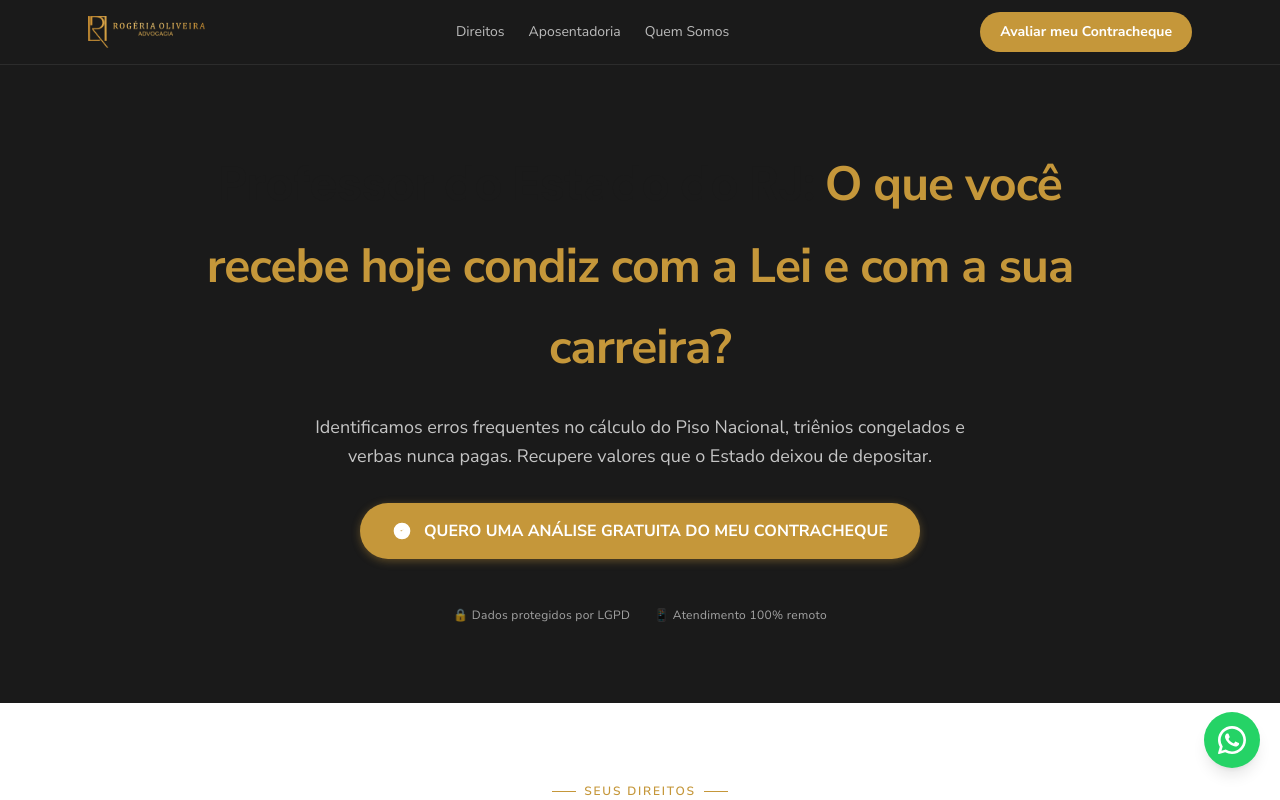
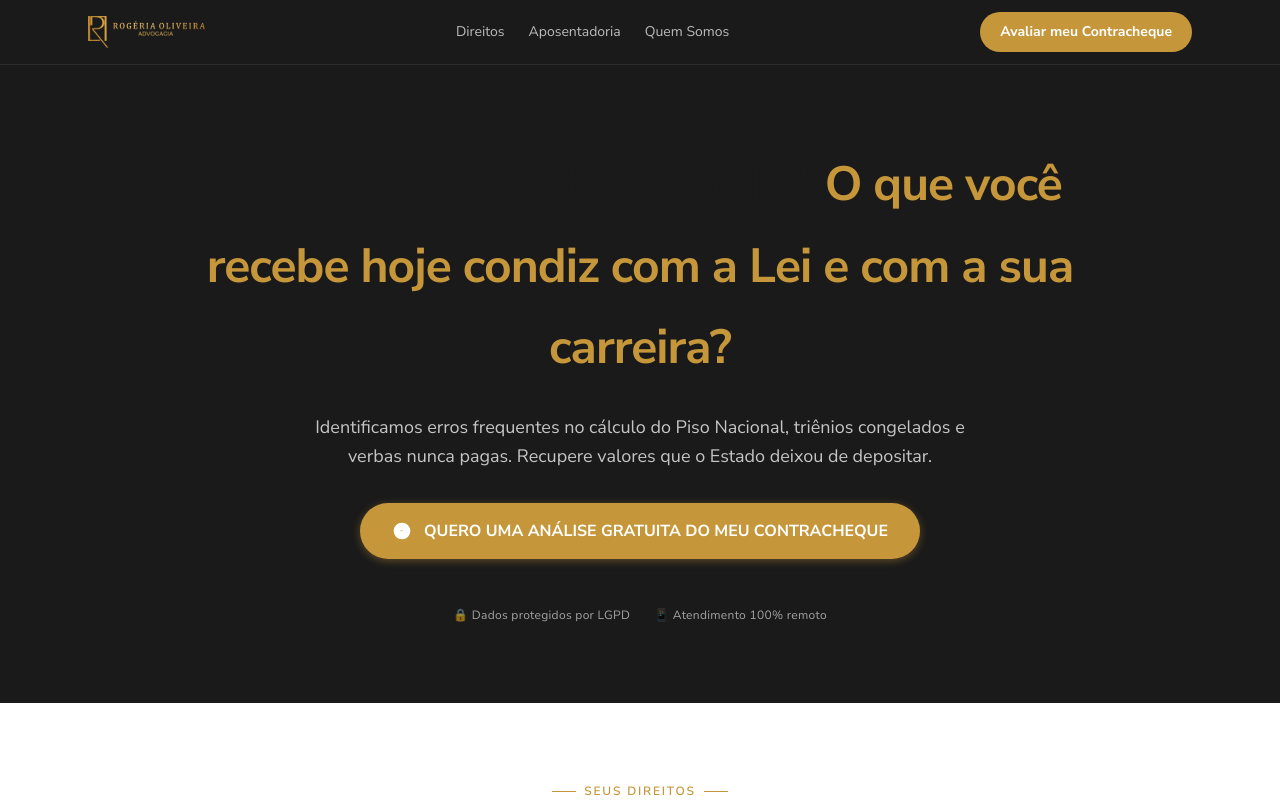
Before and after one commit to TDNobrega/siterogeria, a Next.js app: page /professores in a window 1280 px wide. Shown: the top 800 px of the page. Built offline with nearby package versions, Linux system fonts and the light colour scheme; a web font is replaced by a local one.

Commit message:
Remove WhatsApp float button and alternative WhatsApp CTA from professores page

```diff
--- a/src/pages/professores.tsx
+++ b/src/pages/professores.tsx
@@ -70,17 +70,6 @@ export default function Professores() {
           Analisar Agora
         </a>
       </div>
-
-      {/* WhatsApp Float */}
-      <a href={WA_URL} target="_blank" rel="noopener noreferrer"
-        className="fixed bottom-20 right-5 z-50 lg:bottom-8 w-14 h-14 bg-[#25D366]
-                   rounded-full flex items-center justify-center shadow-lg
-                   hover:scale-110 transition-transform">
-        <svg className="w-7 h-7" fill="white" viewBox="0 0 24 24">
-          <path d="M17.472 14.382c-.297-.149-1.758-.867-2.03-.967-.273-.099-.471-.148-.67.15-.197.297-.767.966-.94 1.164-.173.199-.347.223-.644.075-.297-.15-1.255-.463-2.39-1.475-.883-.788-1.48-1.761-1.653-2.059-.173-.297-.018-.458.13-.606.134-.133.298-.347.446-.52.149-.174.198-.298.298-.497.099-.198.05-.371-.025-.52-.075-.149-.669-1.612-.916-2.207-.242-.579-.487-.5-.669-.51-.173-.008-.371-.01-.57-.01-.198 0-.52.074-.792.372-.272.297-1.04 1.016-1.04 2.479 0 1.462 1.065 2.875 1.213 3.074.149.198 2.096 3.2 5.077 4.487.709.306 1.262.489 1.694.625.712.227 1.36.195 1.871.118.571-.085 1.758-.719 2.006-1.413.248-.694.248-1.289.173-1.413-.074-.124-.272-.198-.57-.347z" />
-          <path d="M12 0C5.373 0 0 5.373 0 12c0 2.122.554 4.118 1.523 5.851L.057 23.057a.75.75 0 00.886.886l5.206-1.466A11.943 11.943 0 0012 24c6.627 0 12-5.373 12-12S18.627 0 12 0zm0 21.75a9.706 9.706 0 01-4.952-1.357l-.355-.21-3.678 1.036 1.036-3.678-.21-.355A9.706 9.706 0 012.25 12c0-5.385 4.365-9.75 9.75-9.75s9.75 4.365 9.75 9.75-4.365 9.75-9.75 9.75z" />
-        </svg>
-      </a>
 
       <div className="flex flex-col min-h-screen overflow-x-hidden">
 
@@ -345,20 +334,6 @@ export default function Professores() {
                 </p>
               </div>
 
-              {/* WhatsApp alternativo */}
-              <div className="text-center mt-8">
-                <p className="font-body text-white/50 text-sm mb-3">Prefere falar diretamente?</p>
-                <a href={WA_URL} target="_blank" rel="noopener noreferrer"
-                  className="inline-flex items-center gap-3 bg-[#25D366] hover:bg-[#1fba59]
-                             text-white font-subtitle font-bold px-7 py-3.5 rounded-full
-                             transition-colors">
-                  <svg className="w-5 h-5" fill="currentColor" viewBox="0 0 24 24">
-                    <path d="M17.472 14.382c-.297-.149-1.758-.867-2.03-.967-.273-.099-.471-.148-.67.15-.197.297-.767.966-.94 1.164-.173.199-.347.223-.644.075-.297-.15-1.255-.463-2.39-1.475-.883-.788-1.48-1.761-1.653-2.059-.173-.297-.018-.458.13-.606.134-.133.298-.347.446-.52.149-.174.198-.298.298-.497.099-.198.05-.371-.025-.52-.075-.149-.669-1.612-.916-2.207-.242-.579-.487-.5-.669-.51-.173-.008-.371-.01-.57-.01-.198 0-.52.074-.792.372-.272.297-1.04 1.016-1.04 2.479 0 1.462 1.065 2.875 1.213 3.074.149.198 2.096 3.2 5.077 4.487.709.306 1.262.489 1.694.625.712.227 1.36.195 1.871.118.571-.085 1.758-.719 2.006-1.413.248-.694.248-1.289.173-1.413-.074-.124-.272-.198-.57-.347z" />
-                    <path d="M12 0C5.373 0 0 5.373 0 12c0 2.122.554 4.118 1.523 5.851L.057 23.057a.75.75 0 00.886.886l5.206-1.466A11.943 11.943 0 0012 24c6.627 0 12-5.373 12-12S18.627 0 12 0zm0 21.75a9.706 9.706 0 01-4.952-1.357l-.355-.21-3.678 1.036 1.036-3.678-.21-.355A9.706 9.706 0 012.25 12c0-5.385 4.365-9.75 9.75-9.75s9.75 4.365 9.75 9.75-4.365 9.75-9.75 9.75z" />
-                  </svg>
-                  Falar pelo WhatsApp agora
-                </a>
-              </div>
             </div>
           </section>
 
```
